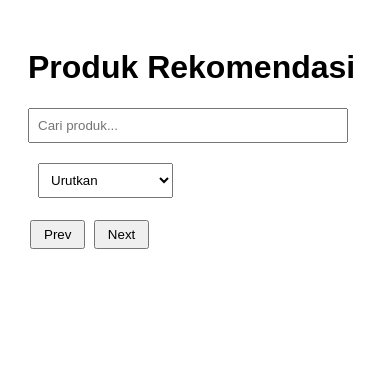
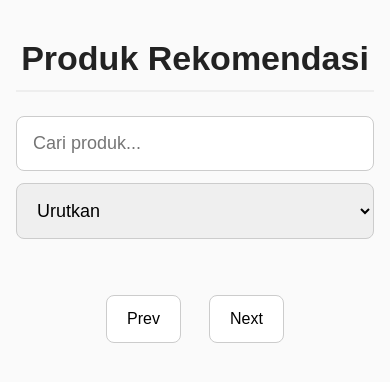
Before and after one commit to destakaryan/affiliate-shopee, a plain HTML site: page index.html in a window 390 px wide. Drawn offline with Linux system fonts and the light colour scheme; no server answers.

Commit message:
Update style.css

```diff
--- a/style.css
+++ b/style.css
@@ -1,68 +1,187 @@
+/* =========================
+   RESET & GLOBAL
+========================= */
+* {
+    box-sizing: border-box;
+}
+
 body {
+    margin: 0;
     font-family: Arial, sans-serif;
+    background: #fafafa;
     padding: 20px;
+    color: #222;
+}
+
+/* =========================
+   HEADER / JUDUL
+========================= */
+h1 {
+    width: 100%;
+    font-size: 34px;
+    margin-bottom: 24px;
+    padding-bottom: 12px;
+    border-bottom: 2px solid #eee;
+}
+
+/* =========================
+   TOOLBAR (SEARCH + SORT)
+========================= */
+.toolbar {
+    display: flex;
+    gap: 12px;
+    margin-bottom: 24px;
 }
 
 #search {
-    width: 300px;
-    padding: 8px;
-    margin-bottom: 20px;
+    flex: 1;
+    padding: 14px;
+    font-size: 16px;
+    border-radius: 8px;
+    border: 1px solid #ccc;
+}
+
+#sortHarga {
+    padding: 14px;
+    font-size: 16px;
+    border-radius: 8px;
+    border: 1px solid #ccc;
+}
+
+/* =========================
+   GRID PRODUK
+========================= */
+#produk-list {
+    display: grid;
+    grid-template-columns: repeat(auto-fill, minmax(180px, 1fr));
+    gap: 16px;
 }
 
 .produk {
+    background: #fff;
     border: 1px solid #ddd;
-    padding: 10px;
-    border-radius: 8px;
-    background: #fff;
+    border-radius: 12px;
+    padding: 12px;
     display: flex;
     flex-direction: column;
-    gap: 8px;
+    gap: 10px;
 }
+
+.produk img {
+    width: 100%;
+    hero-subight: 180px;
+    object-fit: cover;
+    border-radius: 10px;
+}
+
 .produk h3 {
     font-size: 14px;
     margin: 0;
 }
+
 .produk p {
+    font-size: 14px;
     font-weight: bold;
     color: #e60023;
     margin: 0;
 }
 
 .produk a {
+    margin-top: auto;
     text-align: center;
     background: #ee4d2d;
     color: #fff;
-    padding: 6px;
-    border-radius: 4px;
     text-decoration: none;
+    padding: 10px;
+    border-radius: 8px;
+    font-size: 14px;
 }
 
 .produk a:hover {
     opacity: 0.9;
 }
-button {
-    margin: 2px;
-    padding: 5px 10px;
-}
+
+/* =========================
+   PAGINATION
+========================= */
 #pagination {
-    margin-top: 20px;
+    margin-top: 32px;
+    display: flex;
+    justify-content: center;
+    align-items: center;
+    gap: 14px;
 }
 
 #pagination button {
-    padding: 5px 12px;
+    padding: 10px 16px;
+    font-size: 14px;
+    border-radius: 8px;
+    border: 1px solid #ccc;
+    background: #fff;
+    cursor: pointer;
 }
-.produk img {
-    width: 100%;
-    height: 180px;
-    object-fit: cover;
-    border-radius: 6px;
+
+#pagination button:disabled {
+    opacity: 0.5;
+    cursor: not-allowed;
 }
-#produk-list {
-    display: grid;
-    grid-template-columns: repeat(auto-fill, minmax(180px, 1fr));
-    gap: 15px;
+
+#pageInfo {
+    font-size: 14px;
 }
-#sortHarga {
-    padding: 8px;
-    margin-left: 10px;
+
+/* =========================
+   MOBILE OPTIMIZATION
+========================= */
+@media (max-width: 768px) {
+
+    body {
+        padding: 16px;
+    }
+
+    h1 {
+        font-size: 34px;
+        text-align: center;
+    }
+
+    .toolbar {
+        flex-direction: column;
+    }
+
+    #search,
+    #sortHarga {
+        width: 100%;
+        font-size: 18px;
+        padding: 16px;
+    }
+
+    #produk-list {
+        grid-template-columns: repeat(2, 1fr);
+    }
+
+    .produk img {
+        height: 200px;
+    }
+
+    .produk h3 {
+        font-size: 16px;
+    }
+
+    .produk p {
+        font-size: 16px;
+    }
+
+    .produk a {
+        font-size: 16px;
+        padding: 14px;
+    }
+
+    #pagination button {
+        font-size: 16px;
+        padding: 14px 20px;
+    }
+
+    #pageInfo {
+        font-size: 16px;
+    }
 }
```
